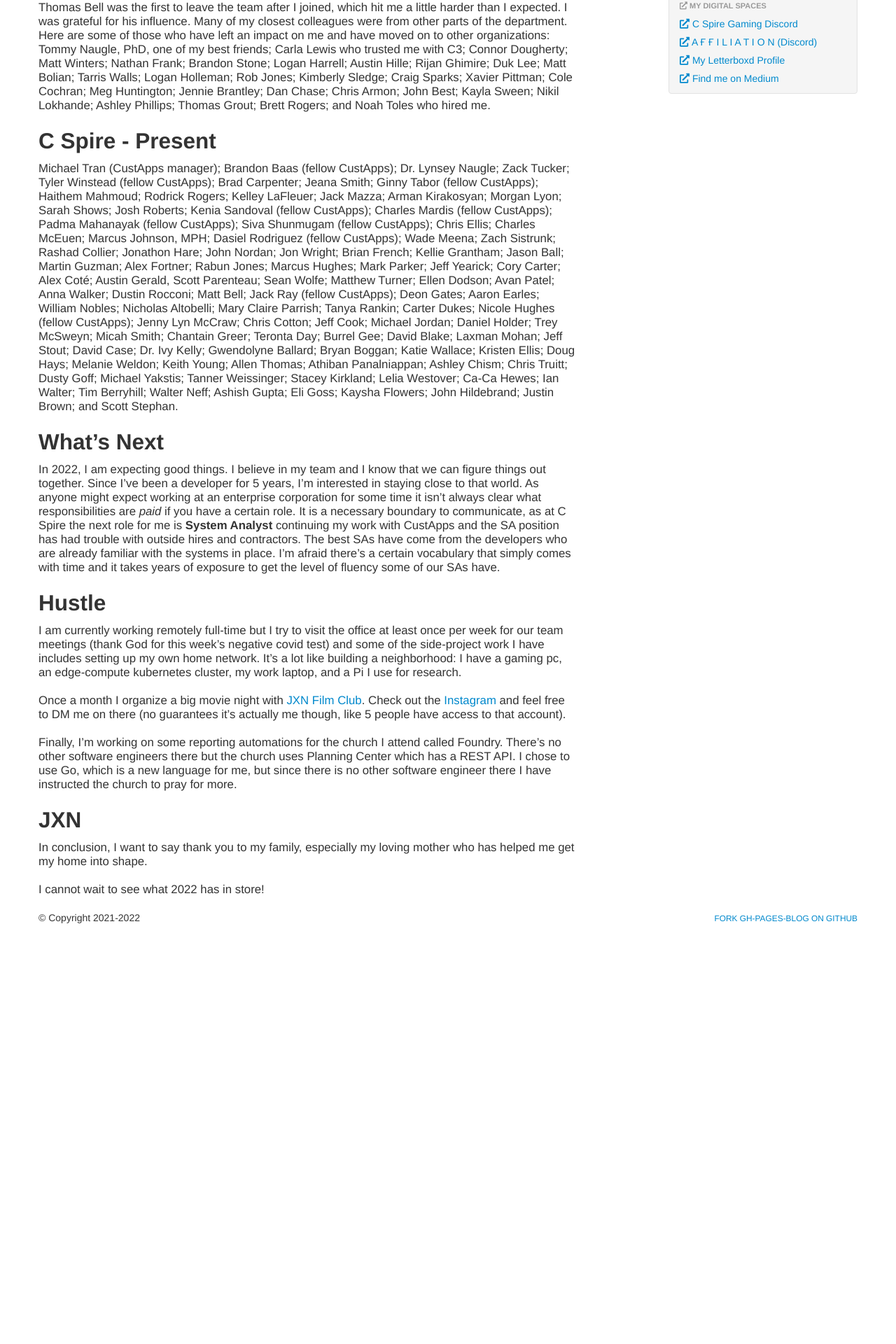
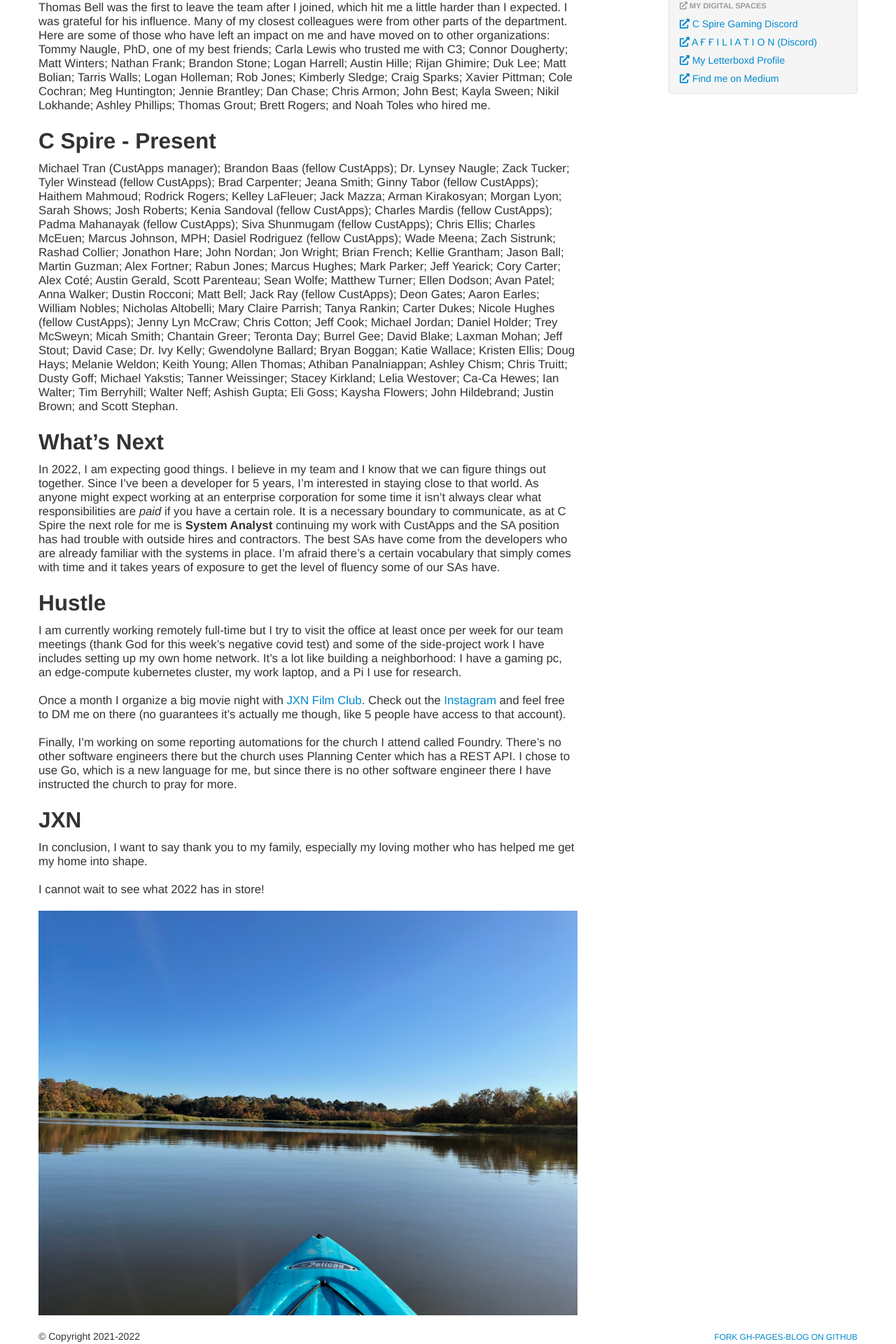
Before and after one commit to michaellambgelo/michaellambgelo.github.io, a Jekyll site: the page built from _posts/2022-1-27-career-update.md, in a window 1280 px wide. Shown: the part 771-2691 px from the top of the page at 70% size. Built offline with Jekyll 4.4.1, drawn with Linux system fonts in a browser that asks for light colours; before the commit the page ends 2093 px from its top, so only the background shows below that.

Commit message:
update post

```diff
--- a/_posts/2022-1-27-career-update.md
+++ b/_posts/2022-1-27-career-update.md
@@ -43,3 +43,5 @@
 In conclusion, I want to say thank you to my family, especially my loving mother who has helped me get my home into shape.
 
 I cannot wait to see what 2022 has in store!
+
+![Crystal Lake](/img/crystal-lake.jpeg)
```
Also changed, not shown: img/crystal-lake.jpeg (added).
